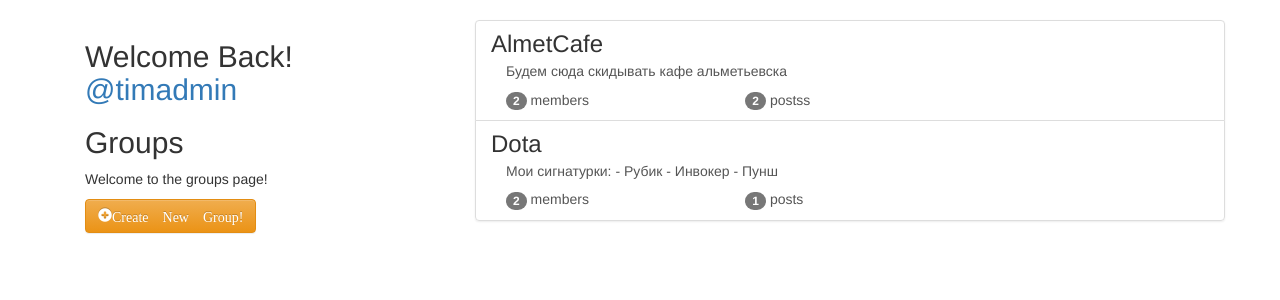
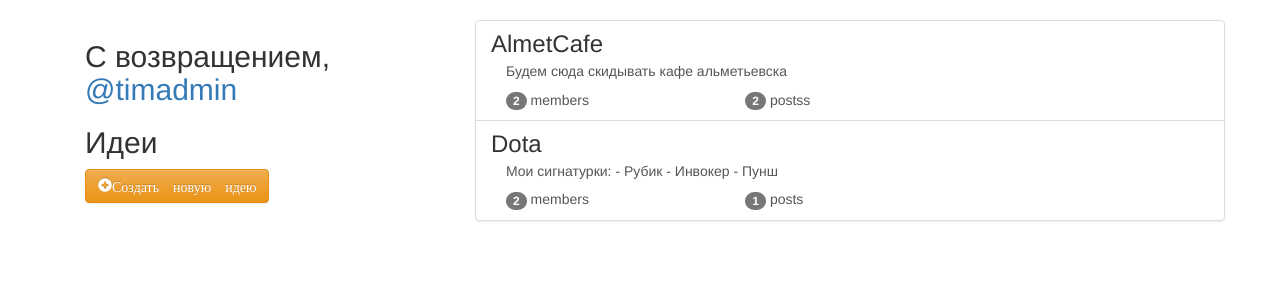
Before and after one commit to esnorta/ideabank, a Django app: page /groups/ in a window 1280 px wide. Shown: the part 52-352 px from the top of the page. Run offline with Django 3.2, Linux system fonts and the light colour scheme; a user stored in the database is signed in; data comes from the database, SQL or seed files in the repository; some libraries are stand-ins or nearby versions.

Commit message:
буду менять формы и язык

```diff
--- a/accounts/templates/accounts/login.html
+++ b/accounts/templates/accounts/login.html
@@ -4,7 +4,7 @@
 {% block content %}
 <div class='container'>
 
-	<h1>Login Up</h1>
+	<h1>Введите Вашу почту и пароль:</h1>
 	<form method='POST' >
 		{% csrf_token %}
 		{% bootstrap_form form %}
--- a/groups/templates/groups/group_form.html
+++ b/groups/templates/groups/group_form.html
@@ -2,7 +2,7 @@
 {% load bootstrap3 %}
 
 {% block group_content %}
-<h4>Create a new group!</h4>
+<h4>Создадим новую идею</h4>
 
 	<form action="{% url 'groups:create' %}" method = 'POST' id='groupForm'>
 		{% csrf_token %}
--- a/groups/templates/groups/group_list.html
+++ b/groups/templates/groups/group_list.html
@@ -5,18 +5,17 @@
 
 	<div class='content'>
 		{% if user.is_authenticated %}
-			<h2>Welcome Back!
+			<h2>С возвращением,
 				<a href="{% url 'posts:for_user' username=user.username %}">
 					@{{ user.username }}
 				</a>
 			</h2>
 		{% endif %}
-		<h2>Groups</h2>
-		<p>Welcome to the groups page!</p>
+		<h2>Идеи</h2>
 	</div>
 	{% if user.is_authenticated %}
 		<a href="{% url 'groups:create' %}" class='btn btn-md btn-fill btn-warning'>
-			<span class='glyphicon glyphicon-plus-sign'>Create New Group!</span>
+			<span class='glyphicon glyphicon-plus-sign'>Создать новую идею</span>
 		</a>
 	{% endif %}
 </div>
--- a/templates/test.html
+++ b/templates/test.html
@@ -1,4 +1,4 @@
 {% extends 'base.html' %}
 {% block content %}
-<h1>You are now logged in</h1>
+<h1>Вы вошли в систему, давайте изменим этот мир!</h1>
 {% endblock %}
--- a/templates/thanks.html
+++ b/templates/thanks.html
@@ -1,4 +1,4 @@
 {% extends 'base.html' %}
 {% block content %}
-<h1>Thanks for visiting</h1>
+<h1>Ждём Вас обратно!</h1>
 {% endblock %}
```
Also changed, not shown: groups/forms.py (added, +12 -0 lines).
